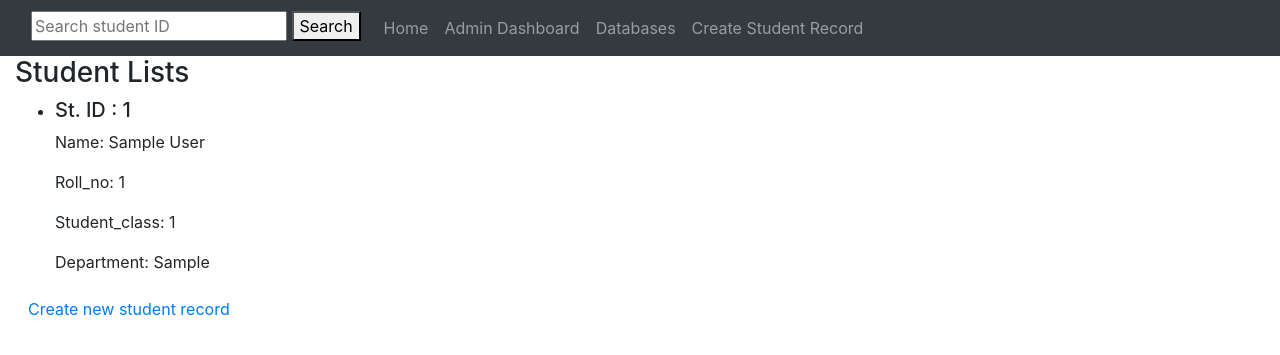
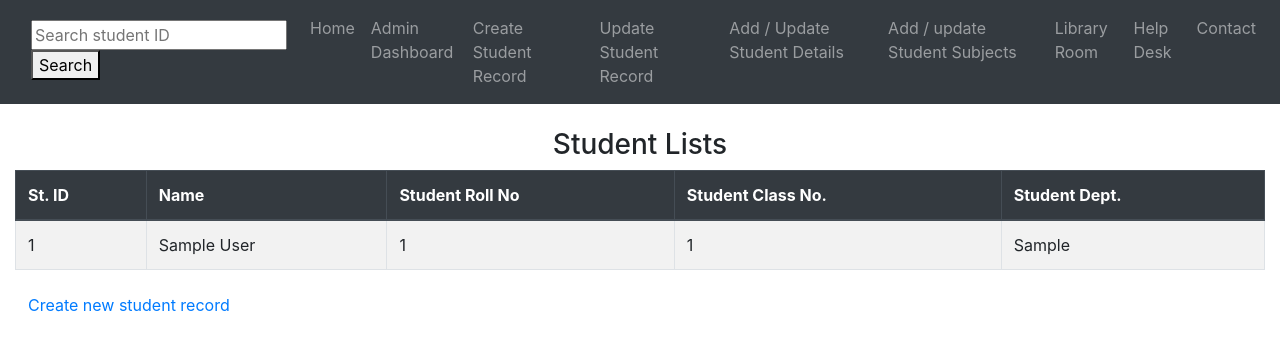
Before and after one commit to Sayan8981/django-ORM, a Django app: page /blog_posts/home in a window 1280 px wide. Shown: the top 355 px of the page. Run offline with Django 3.2, Linux system fonts and the light colour scheme; tables that the repository leaves empty hold one stand-in row (values such as "Sample post"); some libraries are stand-ins or nearby versions.

Commit message:
Modify the UI

```diff
--- a/myapp/blog_posts/templates/blog_posts/post_form.html
+++ b/myapp/blog_posts/templates/blog_posts/post_form.html
@@ -15,7 +15,7 @@
         <div class="alert {{ message.tags }} alert-dismissible" role="alert">
             <button type="button" class="close" data-dismiss="alert" aria-label="Close">
           <span aria-hidden="true">×</span>
-        </button> {{ message }}
+        </button> {{ message.message }}
         </div>
     </div>
     {% endfor %} {% endif %}
--- a/myapp/blog_posts/templates/blog_posts/post_list.html
+++ b/myapp/blog_posts/templates/blog_posts/post_list.html
@@ -30,47 +30,72 @@
                 <a class="nav-link " href="http://127.0.0.1:8080/blog_posts/home ">Home</a>
             </li>
             <li class="nav-item ">
-                <a class="nav-link " href="http://127.0.0.1:8080/admin ">Admin Dashboard</a>
+                <a class="nav-link " href="http://127.0.0.1:8080/admin">Admin Dashboard</a>
             </li>
             <li class="nav-item ">
-                <a class="nav-link " href="# ">Databases</a>
+                <a class="nav-link " href="http://127.0.0.1:8080/blog_posts/new">Create Student Record</a>
             </li>
             <li class="nav-item ">
-                <a class="nav-link " href="http://127.0.0.1:8080/blog_posts/new ">Create Student Record</a>
+                <a class="nav-link " href="#">Update Student Record</a>
             </li>
+            <li class="nav-item ">
+                <a class="nav-link " href="#">Add / Update Student Details</a>
+            </li>
+            <li class="nav-item ">
+                <a class="nav-link " href="#">Add / update Student Subjects</a>
+            </li>
+            <li class="nav-item ">
+                <a class="nav-link " href="#">Library Room</a>
+            </li>
+            <li class="nav-item ">
+                <a class="nav-link " href="#">Help Desk</a>
+            </li>
+            <li class="nav-item ">
+                <a class="nav-link " href="#">Contact</a>
+            </li>
+
         </ul>
     </nav>
 
-    <div class="container-fluid ">
-        <div class="row ">
-            <div class="col-sm-8 col-md-8 col-lg-6 pb-2 ">
-
-                <h3>Student Lists</h3>
-
-                <ul>
-
-                    {% for post in object_list %}
-
-                    <li>
-                        <h5>St. ID : {{post.id}} </h5>
-
-                        <p>Name: {{post.name}} </p>
-
-                        <p>Roll_no: {{post.roll_no}} </p>
-
-                        <p>Student_class: {{post.stud_class}} </p>
-
-                        <p>Department: {{post.department}} </p>
-
-                    </li>
-
-                    {% endfor %}
-
-                </ul>
+    <div class="container-fluid">
+        <div class="row">
+            <div class="col-md-12">
+                <br>
+                <h3 class="text-center">Student Lists</h3>
+                <table class="table table-bordered table-striped table-hover">
+                    <thead class="thead-dark">
+                        <tr>
+                            <th>St. ID</th>
+                            <th>Name</th>
+                            <th>Student Roll No</th>
+                            <th>Student Class No.</th>
+                            <th>Student Dept.</th>
+                        </tr>
+                    </thead>
+                    <tbody>
+                        {% for post in object_list %}
+                        <tr>
+                            <td>
+                                {{post.id}}
+                            </td>
+                            <td>
+                                {{post.name}}
+                            </td>
+                            <td>
+                                {{post.roll_no}}
+                            </td>
+                            <td>
+                                {{post.stud_class}}
+                            </td>
+                            <td>
+                                {{post.department}}
+                            </td>
+                        </tr>
+                        {% endfor %}
+                    </tbody>
+                </table>
 
                 <button button type="button " class="btn btn-link "><a href="http://127.0.0.1:8080/blog_posts/new ">Create new student record</a></button>
-            </div>
-            <div class="col-sm-12 col-md-12 col-lg-6 ">
             </div>
         </div>
     </div>
--- a/myapp/blog_posts/views.py
+++ b/myapp/blog_posts/views.py
@@ -3,6 +3,7 @@ from django.shortcuts import render, redirect, get_object_or_404
 import re
 from django.views.generic import View
 from django.contrib import messages
+from django.contrib.messages import get_messages
 from .models import Student
 # Create your views here.
 
@@ -21,6 +22,10 @@ def post_list(request, template_name='blog_posts/post_list.html'):
 
 def post_create(request, template_name='blog_posts/post_form.html'):
     flag = True
+    storage = get_messages(request)
+    for message in storage:
+        print (message)
+        message.clear()
     if request.method == 'POST':
         name = request.POST['name']
         roll_no = request.POST['roll_no']
```
